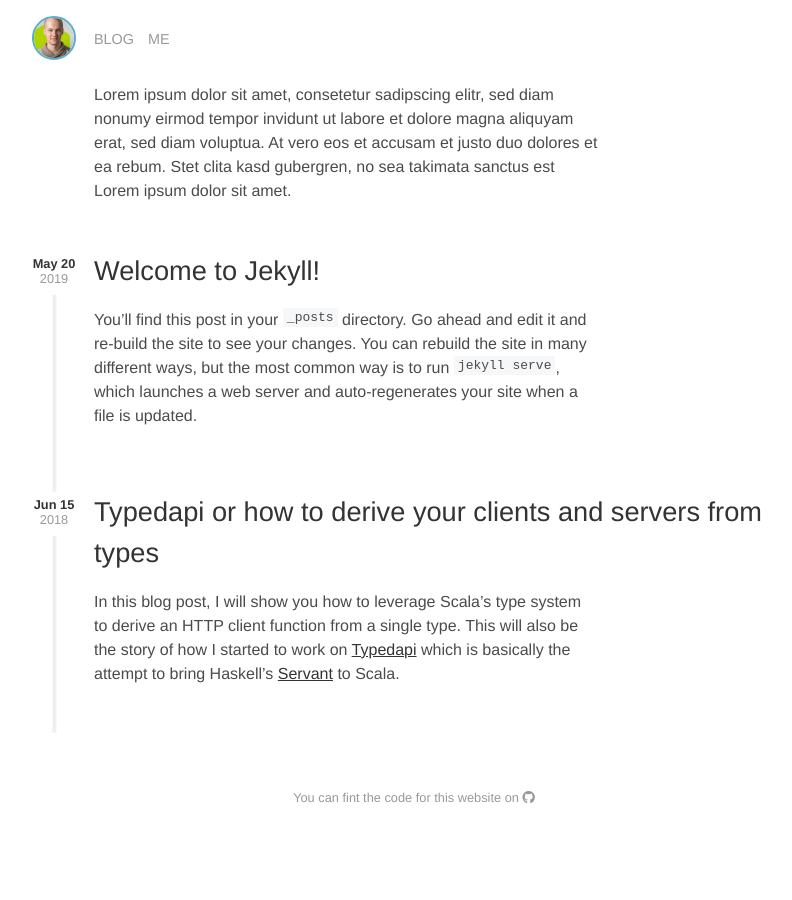
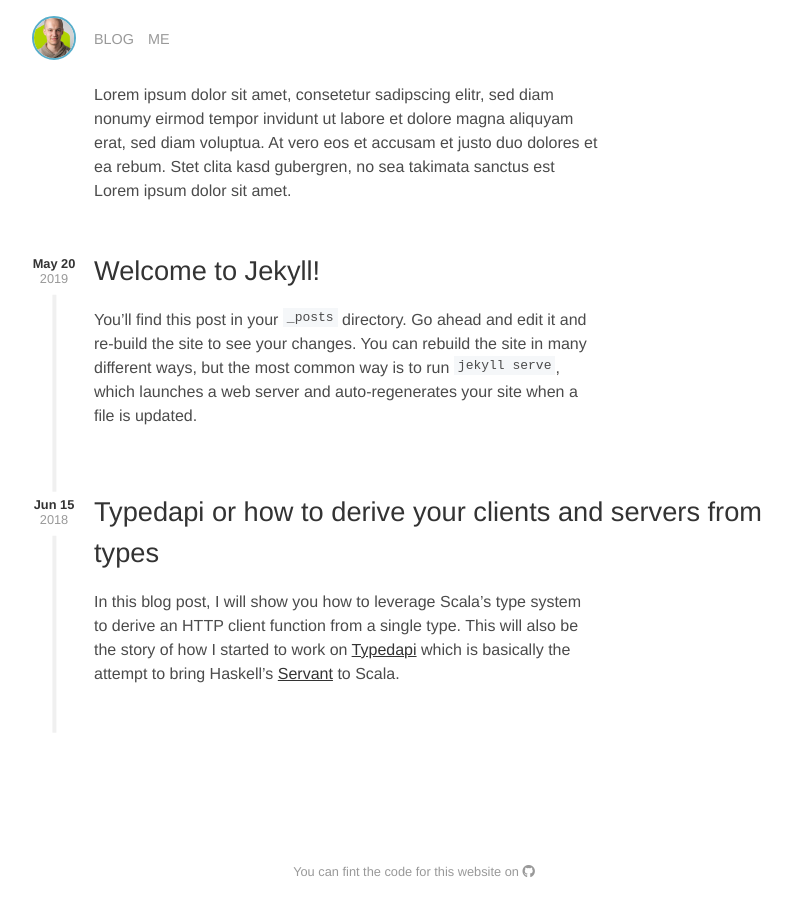
Before and after one commit to pheymann/paulheymann-website, a Jekyll site: the page built from index.md, in a window 1280 px wide. Shown: the whole page, without its empty margins (226-1018 px from the left). Built offline with Jekyll 4.4.1, drawn with Linux system fonts in a browser that asks for light colours; nearby versions of some CDN libraries.

Commit message:
added footer and fixed cv html

```diff
--- a/_layouts/basic.html
+++ b/_layouts/basic.html
@@ -10,6 +10,7 @@
     <title>Test</title>
   </head>
   <body>
+    <div class="container">
       <header>
         <div class="nav-body">
           <div class="row">
@@ -33,5 +34,6 @@
       <footer>
         You can fint the code for this website on <a href=""><i class="fab fa-github"></i></a>
       </footer>
+    </div>
   </body>
 </html>
--- a/_layouts/cv.html
+++ b/_layouts/cv.html
@@ -44,6 +44,7 @@ layout: "basic"
     <div class="col right-cv-col">
       <div class="right-cv-margin">
         <span class="cv-section">Work Experience</span>
+      </div>
     </div>
   </div>
 
@@ -162,6 +163,7 @@ layout: "basic"
     <div class="col right-cv-col">
       <div class="right-cv-margin">
         <span class="cv-section">Education</span>
+      </div>
     </div>
   </div>
 
--- a/assets/css/style.css
+++ b/assets/css/style.css
@@ -11,10 +11,13 @@ header {
 }
 
 footer {
+    position: absolute;
+    bottom: 0;
+    width: 100%;
+    height: 3em;
     font-size: 0.8em;
     color: #999; /* light grey */
     text-align: center;
-    margin-top: 3em;
 }
 
 footer a {
@@ -53,6 +56,11 @@ a:active {
     color: #56aecb; /* link blue */
 }
 
+.container {
+    position: relative;
+    min-height: 100vh;
+}
+
 .clearfix {
     zoom: 1;
 }
@@ -83,6 +91,12 @@ a:active {
 .cv-body {
     margin: 0 auto;
     max-width: 50em;
+}
+
+.home-body,
+.post-body,
+.cv-body {
+    padding-bottom: 4em;
 }
 
 .cv-body {
```
Lines whose indentation alone changed are shown as unchanged.
